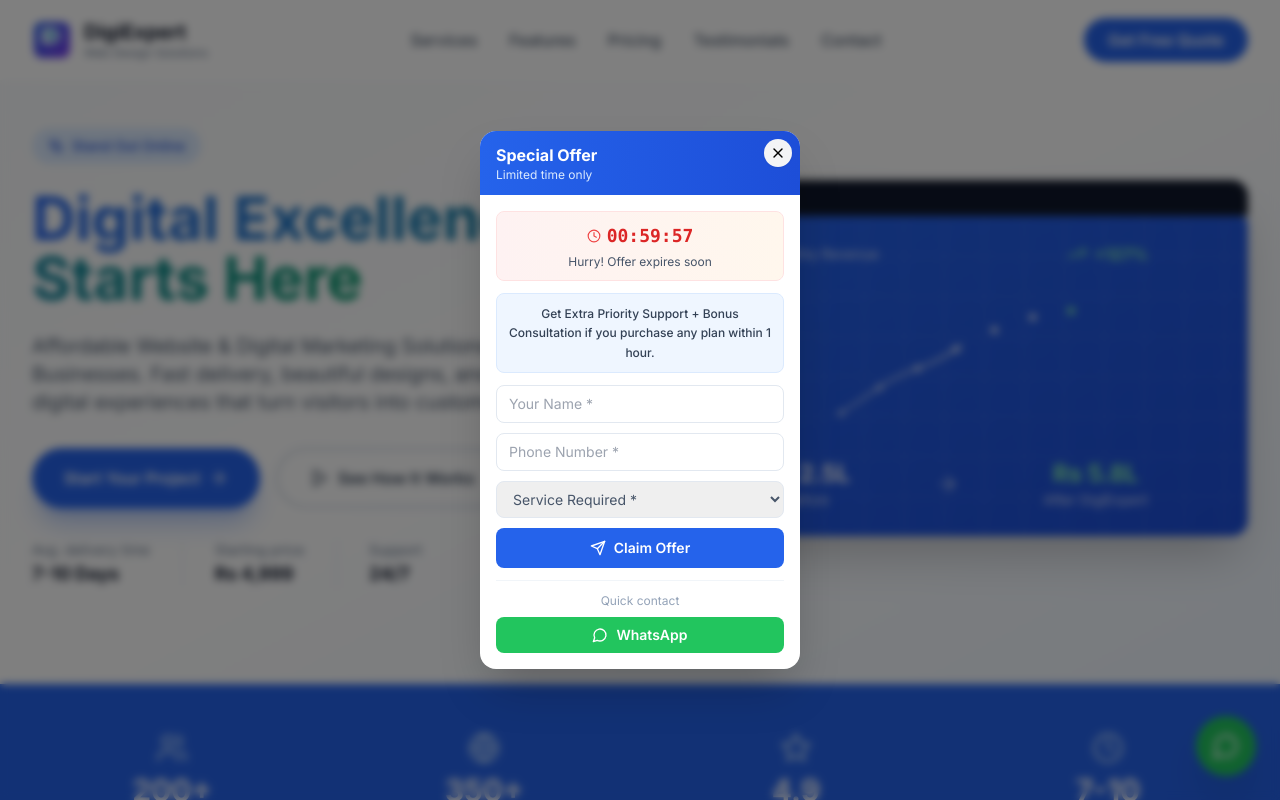
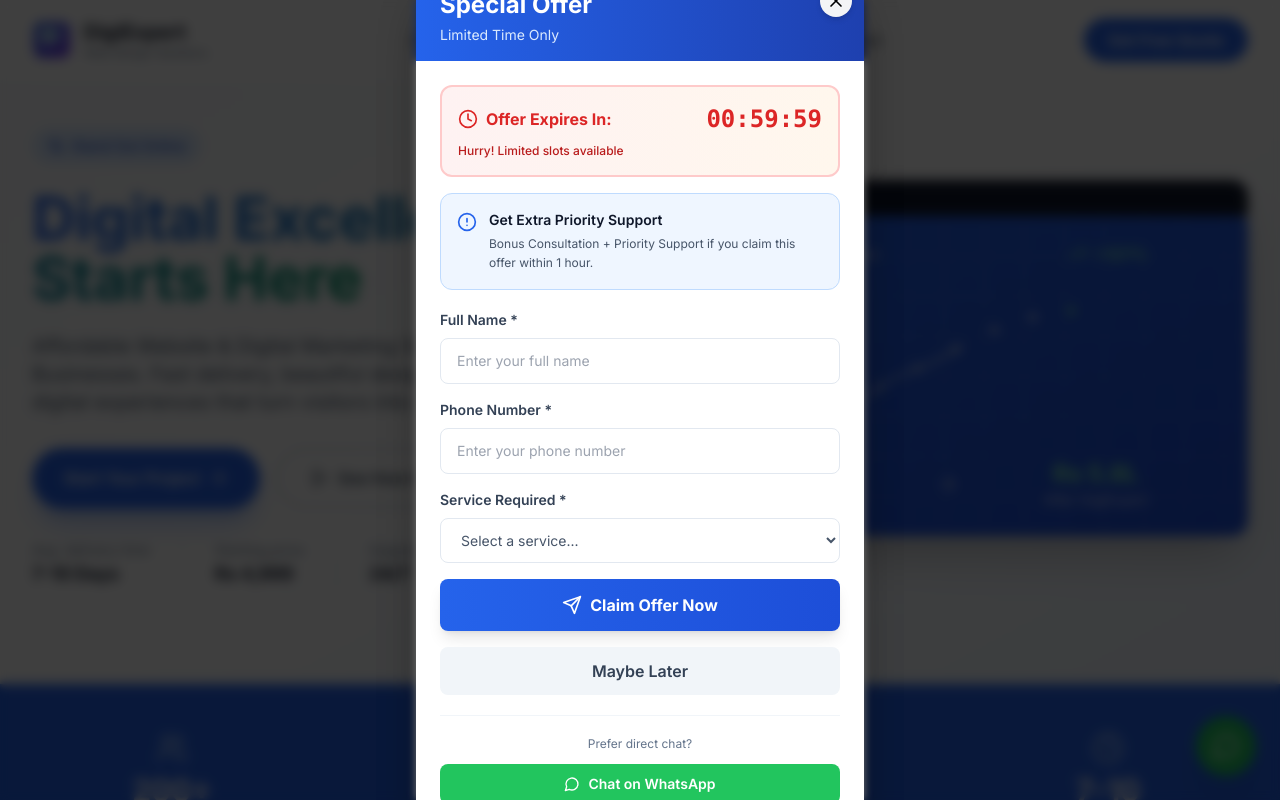
Before and after one commit to omprakash1987/digiexpert-website, a React (Vite) app: page / in a window 1280 px wide. Shown: the top 800 px of the page. Built offline with nearby package versions, Linux system fonts and the light colour scheme; no server answers.

Commit message:
Updated App.tsx

```diff
--- a/src/App.tsx
+++ b/src/App.tsx
@@ -58,6 +58,7 @@ function HomePage() {
   const [mobileMenuOpen, setMobileMenuOpen] = useState(false);
   const [scrolled, setScrolled] = useState(false);
   const [activeFaq, setActiveFaq] = useState<number | null>(null);
+  const [popupOpen, setPopupOpen] = useState(false);
   const [formData, setFormData] = useState({
     name: '',
     email: '',
@@ -74,6 +75,15 @@ function HomePage() {
     };
     window.addEventListener('scroll', handleScroll);
     return () => window.removeEventListener('scroll', handleScroll);
+  }, []);
+
+  // Auto-show popup after 5 seconds on every page load
+  useEffect(() => {
+    const popupTimer = setTimeout(() => {
+      setPopupOpen(true);
+    }, 5000);
+
+    return () => clearTimeout(popupTimer);
   }, []);
 
   const scrollToSection = (id: string) => {
@@ -328,6 +338,9 @@ function HomePage() {
 
   return (
     <div className="min-h-screen">
+      {/* Popup Modal */}
+      <PopupModal isOpen={popupOpen} onClose={() => setPopupOpen(false)} />
+
       {/* Header */}
       <header
         className={`fixed w-full z-50 transition-all duration-300 ${
@@ -1024,12 +1037,8 @@ function App() {
 
   useEffect(() => {
     const timer = setTimeout(() => {
-      const hasSeenPopup = sessionStorage.getItem('hasSeenPopup');
-      if (!hasSeenPopup) {
-        setShowPopup(true);
-        sessionStorage.setItem('hasSeenPopup', 'true');
-      }
-    }, 3000);
+      setShowPopup(true);
+    }, 5000);
 
     return () => clearTimeout(timer);
   }, []);
--- a/src/components/PopupModal.tsx
+++ b/src/components/PopupModal.tsx
@@ -1,10 +1,5 @@
 import { useState, useEffect } from 'react';
-import { X, Send, MessageCircle, CheckCircle, Clock } from 'lucide-react';
-import { createClient } from '@supabase/supabase-js';
-
-const supabaseUrl = import.meta.env.VITE_SUPABASE_URL;
-const supabaseAnonKey = import.meta.env.VITE_SUPABASE_ANON_KEY;
-const supabase = supabaseUrl && supabaseAnonKey ? createClient(supabaseUrl, supabaseAnonKey) : null;
+import { X, Send, MessageCircle, CheckCircle, Clock, AlertCircle } from 'lucide-react';
 
 interface PopupModalProps {
   isOpen: boolean;
@@ -17,31 +12,21 @@ export default function PopupModal({ isOpen, onClose }: PopupModalProps) {
     phone: '',
     service: '',
   });
-  const [formSubmitting, setFormSubmitting] = useState(false);
-  const [formSubmitted, setFormSubmitted] = useState(false);
-  const [timeLeft, setTimeLeft] = useState(3600); // 1 hour in seconds
-
-  useEffect(() => {
-    if (isOpen) {
-      document.body.style.overflow = 'hidden';
-    } else {
-      document.body.style.overflow = 'unset';
-    }
-    return () => {
-      document.body.style.overflow = 'unset';
-    };
-  }, [isOpen]);
+  const [timeLeft, setTimeLeft] = useState(3600);
+  const [formError, setFormError] = useState('');
+  const [claimSuccess, setClaimSuccess] = useState(false);
+  const [isSubmitting, setIsSubmitting] = useState(false);
 
   // Countdown timer
   useEffect(() => {
-    if (!isOpen || formSubmitted) return;
+    if (!isOpen || claimSuccess) return;
 
     const timer = setInterval(() => {
       setTimeLeft((prev) => (prev > 0 ? prev - 1 : 0));
     }, 1000);
 
     return () => clearInterval(timer);
-  }, [isOpen, formSubmitted]);
+  }, [isOpen, claimSuccess]);
 
   const formatTime = (seconds: number) => {
     const hrs = Math.floor(seconds / 3600);
@@ -50,162 +35,251 @@ export default function PopupModal({ isOpen, onClose }: PopupModalProps) {
     return `${hrs.toString().padStart(2, '0')}:${mins.toString().padStart(2, '0')}:${secs.toString().padStart(2, '0')}`;
   };
 
-  const handleSubmit = async (e: React.FormEvent) => {
+  const validateForm = () => {
+    if (!formData.name.trim()) {
+      setFormError('Please enter your name');
+      return false;
+    }
+    if (formData.name.trim().length < 2) {
+      setFormError('Name must be at least 2 characters');
+      return false;
+    }
+    if (!formData.phone.trim()) {
+      setFormError('Please enter your phone number');
+      return false;
+    }
+    if (formData.phone.trim().length < 10) {
+      setFormError('Phone number must be at least 10 digits');
+      return false;
+    }
+    if (!formData.service) {
+      setFormError('Please select a service');
+      return false;
+    }
+    return true;
+  };
+
+  const handleClaimOffer = async (e: React.FormEvent) => {
     e.preventDefault();
+    setFormError('');
 
-    if (!supabaseUrl || !supabaseAnonKey) {
-      console.error('Missing Supabase credentials');
-      alert('Please contact us via WhatsApp for now.');
+    if (!validateForm()) {
       return;
     }
 
-    setFormSubmitting(true);
-    try {
-      const { error } = await supabase.from('contacts').insert([{
-        name: formData.name,
-        phone: formData.phone,
-        service: formData.service,
-        email: '',
-        message: 'Popup form submission - Priority Support Request'
-      }]);
+    setIsSubmitting(true);
 
-      if (error) {
-        console.error('Database error:', error);
-        alert('Error submitting form. Please try WhatsApp.');
-        setFormSubmitting(false);
-        return;
-      }
+    const now = new Date();
+    const dateTime = now.toLocaleString('en-IN', {
+      year: 'numeric',
+      month: '2-digit',
+      day: '2-digit',
+      hour: '2-digit',
+      minute: '2-digit',
+      second: '2-digit',
+      hour12: true,
+    });
 
-      setFormSubmitted(true);
-      setFormData({ name: '', phone: '', service: '' });
-    } catch (err) {
-      console.error('Error submitting form:', err);
-      alert('Error submitting form. Please try WhatsApp.');
-    }
-    setFormSubmitting(false);
+    const message = encodeURIComponent(
+      `Hello DigiExpert,\nI want to claim the Special Offer.\n\nName: ${formData.name}\nPhone: ${formData.phone}\nService: ${formData.service}\nOffer Claimed At: ${dateTime}\n\nPlease contact me.`
+    );
+
+    const whatsappUrl = `https://wa.me/919891113214?text=${message}`;
+
+    window.open(whatsappUrl, '_blank');
+
+    setTimeout(() => {
+      setClaimSuccess(true);
+      setIsSubmitting(false);
+    }, 500);
   };
 
-  const openWhatsApp = () => {
-    const message = encodeURIComponent('Hi DigiExpert, I want to discuss my project.');
-    window.open(`https://wa.me/919891113214?text=${message}`, '_blank');
+  const handleMaybeLater = () => {
+    setFormData({ name: '', phone: '', service: '' });
+    setFormError('');
+    setClaimSuccess(false);
+    onClose();
   };
 
   if (!isOpen) return null;
 
   return (
     <div className="fixed inset-0 z-[100] flex items-center justify-center p-4">
-      <div className="absolute inset-0 bg-black/50 backdrop-blur-sm" onClick={onClose} />
+      {/* Blurred background */}
+      <div className="absolute inset-0 bg-black/50 backdrop-blur-sm" onClick={handleMaybeLater} />
 
-      <div className="relative bg-white rounded-2xl shadow-2xl max-w-xs w-full overflow-hidden transform transition-all animate-[scaleIn_0.3s_ease-out]">
+      {/* Popup Card */}
+      <div className="relative bg-white rounded-2xl shadow-2xl max-w-md w-full overflow-hidden transform transition-all animate-[scaleIn_0.3s_ease-out]">
         {/* Close Button */}
         <button
-          onClick={onClose}
-          className="absolute top-2 right-2 z-10 w-7 h-7 bg-gray-100 hover:bg-red-500 hover:text-white rounded-full flex items-center justify-center transition-all duration-200 shadow-sm"
+          onClick={handleMaybeLater}
+          className="absolute top-3 right-3 z-20 w-8 h-8 bg-gray-100 hover:bg-red-500 hover:text-white rounded-full flex items-center justify-center transition-all duration-200 shadow-md"
+          aria-label="Close popup"
         >
-          <X className="w-4 h-4" />
+          <X className="w-5 h-5" />
         </button>
 
-        {/* Header */}
-        <div className="bg-gradient-to-r from-primary-600 to-primary-700 text-white px-4 py-3">
-          <h2 className="text-base font-bold">Special Offer</h2>
-          <p className="text-xs text-primary-100">Limited time only</p>
+        {claimSuccess ? (
+          // Success State
+          <div className="bg-gradient-to-r from-green-50 to-emerald-50 p-8 text-center min-h-96 flex flex-col items-center justify-center">
+            <div className="w-16 h-16 bg-green-100 rounded-full flex items-center justify-center mb-4 animate-[scaleIn_0.5s_ease-out]">
+              <CheckCircle className="w-8 h-8 text-green-600" />
             </div>
-
-        <div className="p-4">
-          {formSubmitted ? (
-            <div className="text-center py-3">
-              <div className="w-10 h-10 bg-green-100 rounded-full flex items-center justify-center mx-auto mb-2">
-                <CheckCircle className="w-5 h-5 text-green-600" />
-              </div>
-              <h3 className="text-base font-bold text-secondary-900 mb-1">Success!</h3>
-              <p className="text-xs text-secondary-600 mb-3">
-                We'll contact you shortly.
+            <h2 className="text-2xl font-bold text-secondary-900 mb-2">Success!</h2>
+            <p className="text-secondary-600 mb-6">
+              Offer claimed successfully. Continue the conversation on WhatsApp to discuss your project with our team.
             </p>
-              <button onClick={onClose} className="text-primary-600 font-medium hover:text-primary-700 text-xs">
-                Close
+            <button
+              onClick={handleMaybeLater}
+              className="bg-primary-600 hover:bg-primary-700 text-white px-6 py-2 rounded-lg font-semibold transition-all"
+            >
+              Done
             </button>
           </div>
         ) : (
           <>
-              {/* Countdown Timer */}
-              <div className="bg-gradient-to-r from-red-50 to-orange-50 rounded-lg p-2.5 mb-3 border border-red-100 text-center">
-                <div className="flex items-center justify-center space-x-1.5 mb-1">
-                  <Clock className="w-3.5 h-3.5 text-red-500" />
-                  <span className="text-red-600 font-bold text-lg font-mono">{formatTime(timeLeft)}</span>
-                </div>
-                <p className="text-xs text-secondary-600">Hurry! Offer expires soon</p>
+            {/* Header */}
+            <div className="bg-gradient-to-r from-primary-600 to-primary-800 text-white px-6 py-4">
+              <h2 className="text-2xl font-bold">Special Offer</h2>
+              <p className="text-sm text-primary-100 mt-1">Limited Time Only</p>
             </div>
 
-              {/* Offer Text */}
-              <div className="bg-primary-50 rounded-lg p-2.5 mb-3 border border-primary-100">
-                <p className="text-xs text-secondary-700 leading-relaxed text-center font-medium">
-                  Get Extra Priority Support + Bonus Consultation if you purchase any plan within 1 hour.
+            <div className="p-6">
+              {/* Countdown Timer */}
+              <div className="bg-gradient-to-r from-red-50 to-orange-50 rounded-xl p-4 mb-4 border-2 border-red-200">
+                <div className="flex items-center justify-between mb-2">
+                  <div className="flex items-center space-x-2">
+                    <Clock className="w-5 h-5 text-red-600" />
+                    <span className="font-bold text-red-600">Offer Expires In:</span>
+                  </div>
+                  <span className="text-2xl font-mono font-bold text-red-600">{formatTime(timeLeft)}</span>
+                </div>
+                <p className="text-xs text-red-700 font-medium">Hurry! Limited slots available</p>
+              </div>
+
+              {/* Offer Details */}
+              <div className="bg-primary-50 rounded-xl p-4 mb-5 border border-primary-200">
+                <div className="flex items-start space-x-3">
+                  <AlertCircle className="w-5 h-5 text-primary-600 flex-shrink-0 mt-0.5" />
+                  <div>
+                    <p className="font-semibold text-secondary-900 text-sm mb-1">Get Extra Priority Support</p>
+                    <p className="text-xs text-secondary-600 leading-relaxed">
+                      Bonus Consultation + Priority Support if you claim this offer within 1 hour.
                     </p>
                   </div>
+                </div>
+              </div>
 
-              <form onSubmit={handleSubmit} className="space-y-2.5">
+              {/* Form */}
+              <form onSubmit={handleClaimOffer} className="space-y-4">
+                {/* Error Message */}
+                {formError && (
+                  <div className="bg-red-50 border border-red-200 text-red-700 px-4 py-3 rounded-lg text-sm flex items-start space-x-2">
+                    <AlertCircle className="w-4 h-4 flex-shrink-0 mt-0.5" />
+                    <span>{formError}</span>
+                  </div>
+                )}
+
+                {/* Name Field */}
                 <div>
+                  <label className="block text-sm font-semibold text-secondary-700 mb-2">
+                    Full Name *
+                  </label>
                   <input
                     type="text"
                     required
-                    placeholder="Your Name *"
+                    placeholder="Enter your full name"
                     value={formData.name}
-                    onChange={(e) => setFormData({ ...formData, name: e.target.value })}
-                    className="w-full px-3 py-2 text-sm rounded-lg border border-secondary-200 focus:border-primary-500 focus:ring-1 focus:ring-primary-100 outline-none transition-all"
+                    onChange={(e) => {
+                      setFormData({ ...formData, name: e.target.value });
+                      setFormError('');
+                    }}
+                    className="w-full px-4 py-3 rounded-lg border border-secondary-200 focus:border-primary-500 focus:ring-2 focus:ring-primary-100 outline-none transition-all text-sm"
                   />
                 </div>
 
+                {/* Phone Field */}
                 <div>
+                  <label className="block text-sm font-semibold text-secondary-700 mb-2">
+                    Phone Number *
+                  </label>
                   <input
                     type="tel"
                     required
-                    placeholder="Phone Number *"
+                    placeholder="Enter your phone number"
                     value={formData.phone}
-                    onChange={(e) => setFormData({ ...formData, phone: e.target.value })}
-                    className="w-full px-3 py-2 text-sm rounded-lg border border-secondary-200 focus:border-primary-500 focus:ring-1 focus:ring-primary-100 outline-none transition-all"
+                    onChange={(e) => {
+                      setFormData({ ...formData, phone: e.target.value });
+                      setFormError('');
+                    }}
+                    className="w-full px-4 py-3 rounded-lg border border-secondary-200 focus:border-primary-500 focus:ring-2 focus:ring-primary-100 outline-none transition-all text-sm"
                   />
                 </div>
 
+                {/* Service Selection */}
                 <div>
+                  <label className="block text-sm font-semibold text-secondary-700 mb-2">
+                    Service Required *
+                  </label>
                   <select
                     required
                     value={formData.service}
-                    onChange={(e) => setFormData({ ...formData, service: e.target.value })}
-                    className="w-full px-3 py-2 text-sm rounded-lg border border-secondary-200 focus:border-primary-500 focus:ring-1 focus:ring-primary-100 outline-none transition-all text-secondary-600"
+                    onChange={(e) => {
+                      setFormData({ ...formData, service: e.target.value });
+                      setFormError('');
+                    }}
+                    className="w-full px-4 py-3 rounded-lg border border-secondary-200 focus:border-primary-500 focus:ring-2 focus:ring-primary-100 outline-none transition-all text-sm text-secondary-600 bg-white"
                   >
-                    <option value="">Service Required *</option>
-                    <option value="Website Design">Website Design</option>
+                    <option value="">Select a service...</option>
+                    <option value="Business Website">Business Website</option>
                     <option value="E-commerce Website">E-commerce Website</option>
-                    <option value="SEO Services">SEO Services</option>
-                    <option value="Digital Marketing">Digital Marketing</option>
+                    <option value="Landing Page">Landing Page</option>
+                    <option value="Website Redesign">Website Redesign</option>
+                    <option value="SEO Service">SEO Service</option>
                     <option value="Other">Other</option>
                   </select>
                 </div>
 
+                {/* Claim Offer Button */}
                 <button
                   type="submit"
-                  disabled={formSubmitting}
-                  className="w-full bg-primary-600 hover:bg-primary-700 disabled:bg-primary-400 text-white py-2.5 rounded-lg font-semibold transition-all flex items-center justify-center space-x-2 text-sm"
+                  disabled={isSubmitting}
+                  className="w-full bg-gradient-to-r from-primary-600 to-primary-700 hover:from-primary-700 hover:to-primary-800 disabled:from-primary-400 disabled:to-primary-400 text-white py-3.5 rounded-lg font-bold transition-all flex items-center justify-center space-x-2 shadow-lg hover:shadow-xl text-base"
                 >
-                  <Send className="w-4 h-4" />
-                  <span>{formSubmitting ? 'Submitting...' : 'Claim Offer'}</span>
+                  <Send className="w-5 h-5" />
+                  <span>{isSubmitting ? 'Opening WhatsApp...' : 'Claim Offer Now'}</span>
+                </button>
+
+                {/* Maybe Later Button */}
+                <button
+                  type="button"
+                  onClick={handleMaybeLater}
+                  className="w-full bg-secondary-100 hover:bg-secondary-200 text-secondary-700 py-3 rounded-lg font-semibold transition-all text-base"
+                >
+                  Maybe Later
                 </button>
               </form>
 
-              <div className="mt-3 pt-3 border-t border-secondary-100">
-                <p className="text-center text-secondary-400 text-xs mb-2">Quick contact</p>
+              {/* Quick Contact Alternative */}
+              <div className="mt-5 pt-5 border-t border-secondary-100 text-center">
+                <p className="text-xs text-secondary-500 mb-3">Prefer direct chat?</p>
                 <button
-                  onClick={openWhatsApp}
-                  className="w-full bg-green-500 hover:bg-green-600 text-white py-2 rounded-lg font-semibold transition-all flex items-center justify-center space-x-2 text-sm"
+                  onClick={() =>
+                    window.open(
+                      'https://wa.me/919891113214?text=Hi DigiExpert, I want to discuss the special offer.',
+                      '_blank'
+                    )
+                  }
+                  className="w-full bg-green-500 hover:bg-green-600 text-white py-2.5 rounded-lg font-semibold transition-all flex items-center justify-center space-x-2 text-sm"
                 >
                   <MessageCircle className="w-4 h-4" />
-                  <span>WhatsApp</span>
+                  <span>Chat on WhatsApp</span>
                 </button>
+              </div>
             </div>
           </>
         )}
       </div>
     </div>
-    </div>
   );
 }
```
Lines whose indentation alone changed are shown as unchanged.
